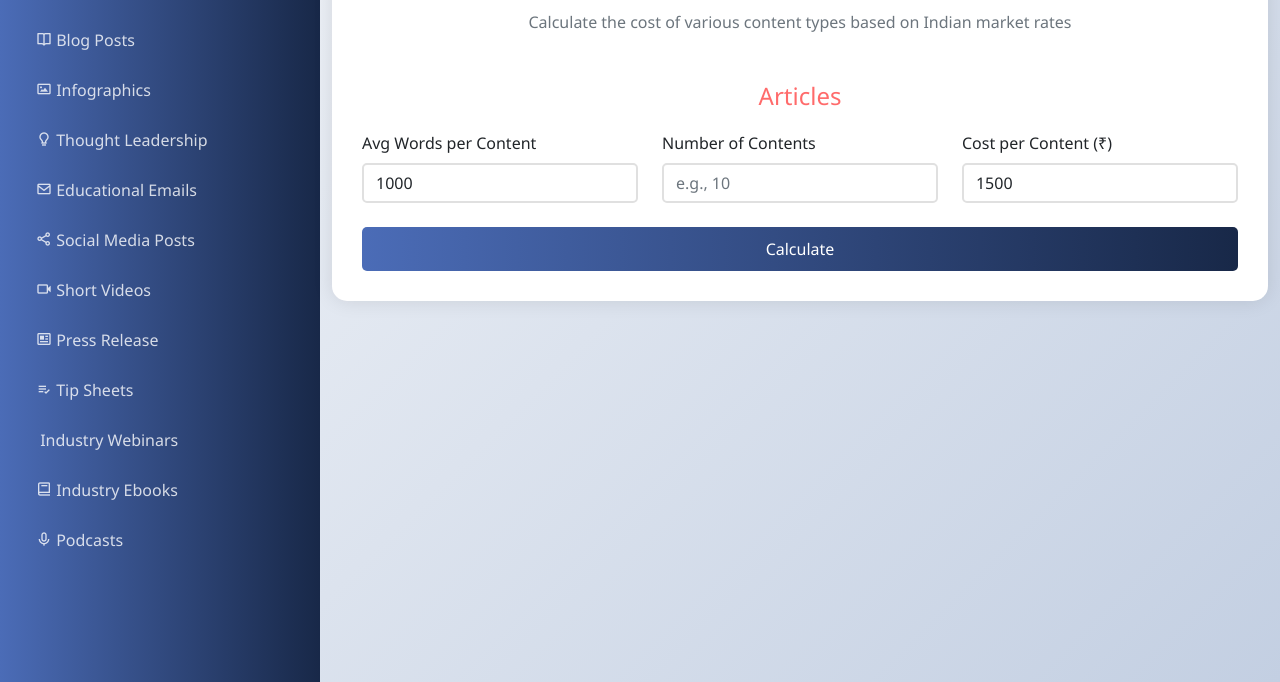
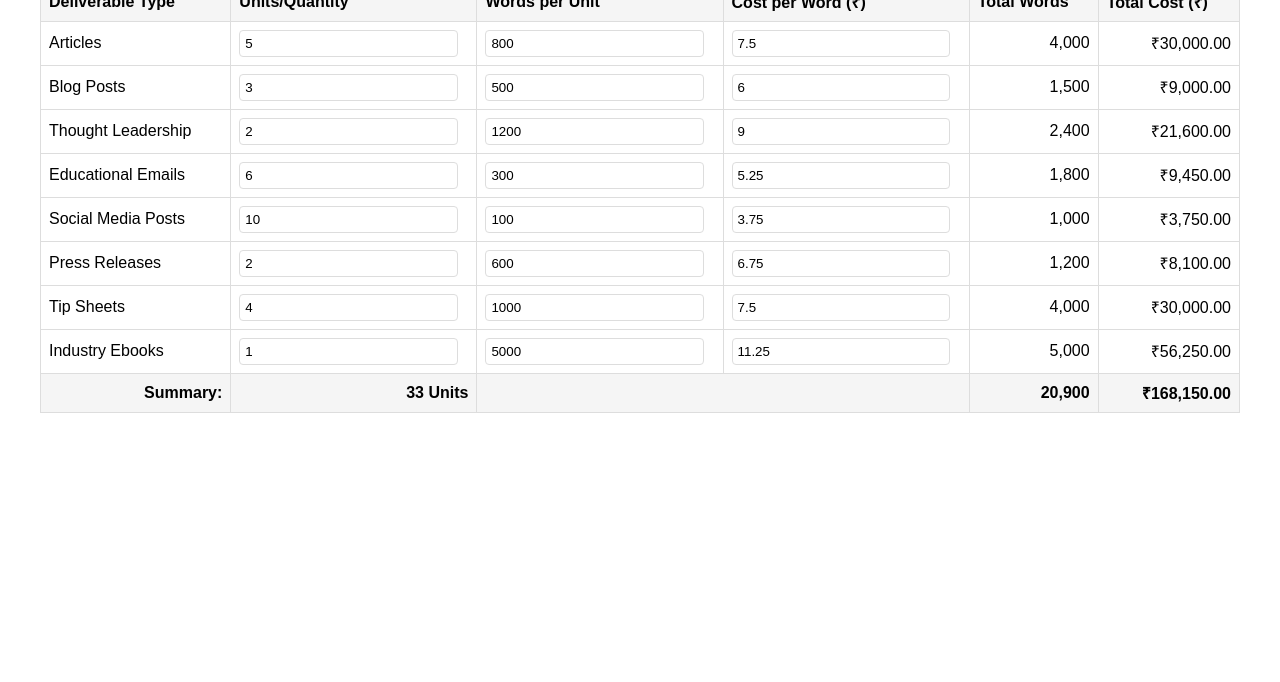
Before and after one commit to SaiTejaBrandstory/content, a plain HTML site: page index.html in a window 1280 px wide. Shown: the part 118-800 px from the top of the page. Drawn offline with nearby package versions, Linux system fonts and the light colour scheme.

Commit message:
"added new code"

```diff
--- a/index.html
+++ b/index.html
@@ -3,209 +3,149 @@
 <head>
     <meta charset="UTF-8">
     <meta name="viewport" content="width=device-width, initial-scale=1.0">
-    <title>Content Cost Calculator</title>
-    <link href="https://cdn.jsdelivr.net/npm/bootstrap@5.1.3/dist/css/bootstrap.min.css" rel="stylesheet">
-    <link href="https://cdn.jsdelivr.net/npm/boxicons@2.0.7/css/boxicons.min.css" rel="stylesheet">
+    <title>Content Deliverables Calculator</title>
     <style>
         body {
-            font-family: 'Segoe UI', Tahoma, Geneva, Verdana, sans-serif;
-            background: linear-gradient(135deg, #f5f7fa 0%, #c3cfe2 100%);
-            min-height: 100vh;
+            font-family: Arial, sans-serif;
+            padding: 20px;
+            max-width: 1200px;
+            margin: 0 auto;
         }
-        .dashboard {
-            background: linear-gradient(to right, #4b6cb7, #182848);
-            color: white;
-            padding: 20px;
-            height: 100vh;
-            overflow-y: auto;
-        }
-        .dashboard h2 {
-            margin-bottom: 30px;
-            font-weight: bold;
-            color: #FFD700;
-        }
-        .nav-link {
-            color: rgba(255, 255, 255, 0.8);
-            transition: all 0.3s;
-            border-radius: 5px;
-            margin-bottom: 10px;
-        }
-        .nav-link:hover, .nav-link.active {
-            background-color: rgba(255, 255, 255, 0.1);
-            color: #d8ed18;
-        }
-        .calculator {
-            background-color: white;
-            border-radius: 15px;
-            box-shadow: 0 0 20px rgba(0, 0, 0, 0.1);
-            padding: 30px;
+        table {
+            width: 100%;
+            border-collapse: collapse;
             margin-top: 20px;
         }
-        .calculator h1 {
-            color: #4b6cb7;
-            margin-bottom: 30px;
+        th, td {
+            border: 1px solid #ddd;
+            padding: 8px;
+            text-align: left;
         }
-        .content-type-heading {
-            color: #FF6B6B;
-            font-size: 24px;
-            margin-bottom: 20px;
+        th {
+            background-color: #f5f5f5;
         }
-        .form-control {
-            border: 2px solid #e0e0e0;
-            border-radius: 5px;
-            transition: all 0.3s;
+        input {
+            width: 90%;
+            padding: 5px;
+            border: 1px solid #ddd;
+            border-radius: 4px;
         }
-        .form-control:focus {
-            border-color: #4b6cb7;
-            box-shadow: 0 0 0 0.2rem rgba(75, 108, 183, 0.25);
+        .text-right {
+            text-align: right;
         }
-        .btn-calculate {
-            background: linear-gradient(to right, #4b6cb7, #182848);
-            border: none;
-            color: white;
-            padding: 10px 20px;
-            border-radius: 5px;
-            transition: all 0.3s;
-        }
-        .btn-calculate:hover {
-            transform: translateY(-2px);
-            box-shadow: 0 4px 10px rgba(75, 108, 183, 0.3);
-        }
-        .result {
-            background-color: #f8f9fa;
-            border-radius: 10px;
-            padding: 20px;
-            margin-top: 30px;
-        }
-        .result p {
-            margin-bottom: 10px;
-            font-size: 18px;
-        }
-        .result span {
+        tfoot {
             font-weight: bold;
-            color: #4CAF50;
+            background-color: #f5f5f5;
         }
     </style>
 </head>
 <body>
-    <div class="container-fluid">
-        <div class="row">
-            <!-- Left-side Dashboard -->
-            <div class="col-lg-3 dashboard">
-                <h2>Content Types</h2>
-                <nav class="nav flex-column" id="contentTypeNav">
-                    <!-- Content type links will be dynamically added here -->
-                </nav>
-            </div>
+    <h1>Content Deliverables Calculator (INR)</h1>
 
-            <!-- Right-side Calculator -->
-            <div class="col-lg-9">
-                <div class="calculator">
-                    <h1 class="text-center">Content Cost Calculator</h1>
-                    <p class="text-center text-muted mb-5">Calculate the cost of various content types based on Indian market rates</p>
+    <table id="calculatorTable">
+        <thead>
+            <tr>
+                <th>Deliverable Type</th>
+                <th>Units/Quantity</th>
+                <th>Words per Unit</th>
+                <th>Cost per Word (₹)</th>
+                <th>Total Words</th>
+                <th>Total Cost (₹)</th>
+            </tr>
+        </thead>
+        <tbody id="tableBody">
+            <!-- Rows will be added here by JavaScript -->
+        </tbody>
+        <tfoot>
+            <tr>
+                <td class="text-right">Summary:</td>
+                <td class="text-right"><span id="totalUnits">0</span> Units</td>
+                <td colspan="2"></td>
+                <td class="text-right"><span id="totalWords">0</span></td>
+                <td class="text-right">₹<span id="totalCost">0.00</span></td>
+            </tr>
+        </tfoot>
+    </table>
 
-                    <h2 id="selectedContentType" class="content-type-heading text-center">Articles</h2>
+    <script>
+        const deliverables = [
+            { type: 'Articles', count: 5, wordsPerItem: 800, costPerWord: 7.50 },
+            { type: 'Blog Posts', count: 3, wordsPerItem: 500, costPerWord: 6.00 },
+            { type: 'Thought Leadership', count: 2, wordsPerItem: 1200, costPerWord: 9.00 },
+            { type: 'Educational Emails', count: 6, wordsPerItem: 300, costPerWord: 5.25 },
+            { type: 'Social Media Posts', count: 10, wordsPerItem: 100, costPerWord: 3.75 },
+            { type: 'Press Releases', count: 2, wordsPerItem: 600, costPerWord: 6.75 },
+            { type: 'Tip Sheets', count: 4, wordsPerItem: 1000, costPerWord: 7.50 },
+            { type: 'Industry Ebooks', count: 1, wordsPerItem: 5000, costPerWord: 11.25 }
+        ];
 
-                    <div class="row mb-4">
-                        <div class="col-md-4">
-                            <label for="avgWords" class="form-label">Avg Words per Content</label>
-                            <input type="number" id="avgWords" class="form-control" placeholder="e.g., 1000">
-                        </div>
-                        <div class="col-md-4">
-                            <label for="units" class="form-label">Number of Contents</label>
-                            <input type="number" id="units" class="form-control" placeholder="e.g., 10">
-                        </div>
-                        <div class="col-md-4">
-                            <label for="costPerContent" class="form-label">Cost per Content (₹)</label>
-                            <input type="number" id="costPerContent" class="form-control" placeholder="e.g., 1500">
-                        </div>
-                    </div>
+        function calculateTotals() {
+            let totalUnits = 0;
+            let totalWords = 0;
+            let totalCost = 0;
 
-                    <button id="calculateBtn" class="btn btn-calculate w-100">Calculate</button>
+            deliverables.forEach(item => {
+                totalUnits += Number(item.count);
+                const itemWords = item.count * item.wordsPerItem;
+                totalWords += itemWords;
+                totalCost += itemWords * item.costPerWord;
+            });
 
-                    <div id="result" class="result" style="display: none;">
-                        <p>Total Content Words: <span id="totalWords"></span></p>
-                        <p>Total Cost: ₹<span id="totalCost"></span></p>
-                    </div>
-                </div>
-            </div>
-        </div>
-    </div>
-
-    <script src="https://cdn.jsdelivr.net/npm/bootstrap@5.1.3/dist/js/bootstrap.bundle.min.js"></script>
-    <script>
-        const contentTypes = {
-            articles: { icon: 'bx-file', avgWords: 1000, costPerContent: 1500 },
-            blogPosts: { icon: 'bx-book-open', avgWords: 800, costPerContent: 2000 },
-            infographics: { icon: 'bx-image', avgWords: 500, costPerContent: 5000 },
-            thoughtLeadership: { icon: 'bx-bulb', avgWords: 1500, costPerContent: 7000 },
-            educationalEmails: { icon: 'bx-envelope', avgWords: 600, costPerContent: 1000 },
-            socialMediaPosts: { icon: 'bx-share-alt', avgWords: 100, costPerContent: 500 },
-            shortVideos: { icon: 'bx-video', avgWords: 300, costPerContent: 10000 },
-            pressRelease: { icon: 'bx-news', avgWords: 500, costPerContent: 5000 },
-            tipSheets: { icon: 'bx-list-check', avgWords: 800, costPerContent: 3000 },
-            industryWebinars: { icon: 'bx-podcast', avgWords: 2000, costPerContent: 15000 },
-            industryEbooks: { icon: 'bx-book', avgWords: 5000, costPerContent: 25000 },
-            podcasts: { icon: 'bx-microphone', avgWords: 3000, costPerContent: 8000 },
-        };
-
-        const contentTypeNav = document.getElementById('contentTypeNav');
-        const selectedContentTypeHeading = document.getElementById('selectedContentType');
-        const avgWordsInput = document.getElementById('avgWords');
-        const unitsInput = document.getElementById('units');
-        const costPerContentInput = document.getElementById('costPerContent');
-        const calculateBtn = document.getElementById('calculateBtn');
-        const resultDiv = document.getElementById('result');
-        const totalWordsSpan = document.getElementById('totalWords');
-        const totalCostSpan = document.getElementById('totalCost');
-
-        function populateContentTypes() {
-            for (const [key, value] of Object.entries(contentTypes)) {
-                const navItem = document.createElement('a');
-                navItem.href = '#';
-                navItem.className = 'nav-link';
-                navItem.innerHTML = `<i class='bx ${value.icon}'></i> ${key.replace(/([A-Z])/g, ' $1').replace(/^./, str => str.toUpperCase())}`;
-                navItem.addEventListener('click', (e) => {
-                    e.preventDefault();
-                    updateSelectedContentType(key);
-                    document.querySelectorAll('.nav-link').forEach(link => link.classList.remove('active'));
-                    navItem.classList.add('active');
-                });
-                contentTypeNav.appendChild(navItem);
-            }
+            document.getElementById('totalUnits').textContent = totalUnits.toLocaleString();
+            document.getElementById('totalWords').textContent = totalWords.toLocaleString();
+            document.getElementById('totalCost').textContent = totalCost.toLocaleString(undefined, {
+                minimumFractionDigits: 2,
+                maximumFractionDigits: 2
+            });
         }
 
-        function updateSelectedContentType(contentType) {
-            const selectedType = contentTypes[contentType];
-            selectedContentTypeHeading.textContent = contentType.replace(/([A-Z])/g, ' $1').replace(/^./, str => str.toUpperCase());
-            avgWordsInput.value = selectedType.avgWords;
-            costPerContentInput.value = selectedType.costPerContent;
+        function updateDeliverable(index, field, value) {
+            deliverables[index][field] = Number(value);
+            updateRow(index);
+            calculateTotals();
         }
 
-        function calculateCost() {
-            const avgWords = parseInt(avgWordsInput.value);
-            const units = parseInt(unitsInput.value);
-            const costPerContent = parseInt(costPerContentInput.value);
+        function updateRow(index) {
+            const item = deliverables[index];
+            const totalWords = item.count * item.wordsPerItem;
+            const totalCost = totalWords * item.costPerWord;
 
-            if (isNaN(avgWords) || isNaN(units) || isNaN(costPerContent)) {
-                alert('Please enter valid numbers for all fields.');
-                return;
-            }
-
-            const totalWords = avgWords * units;
-            const totalCost = units * costPerContent;
-
-            totalWordsSpan.textContent = totalWords.toLocaleString();
-            totalCostSpan.textContent = totalCost.toLocaleString();
-            resultDiv.style.display = 'block';
+            const row = document.getElementById(`row-${index}`);
+            const cells = row.getElementsByTagName('td');
+            cells[4].textContent = totalWords.toLocaleString();
+            cells[5].textContent = '₹' + totalCost.toLocaleString(undefined, {
+                minimumFractionDigits: 2,
+                maximumFractionDigits: 2
+            });
         }
 
-        calculateBtn.addEventListener('click', calculateCost);
+        function createTable() {
+            const tbody = document.getElementById('tableBody');
+            deliverables.forEach((item, index) => {
+                const row = document.createElement('tr');
+                row.id = `row-${index}`;
 
-        // Initialize
-        populateContentTypes();
-        updateSelectedContentType('articles');
-        contentTypeNav.firstChild.classList.add('active');
+                row.innerHTML = `
+                    <td>${item.type}</td>
+                    <td><input type="number" value="${item.count}"
+                        onchange="updateDeliverable(${index}, 'count', this.value)"></td>
+                    <td><input type="number" value="${item.wordsPerItem}"
+                        onchange="updateDeliverable(${index}, 'wordsPerItem', this.value)"></td>
+                    <td><input type="number" step="0.25" value="${item.costPerWord}"
+                        onchange="updateDeliverable(${index}, 'costPerWord', this.value)"></td>
+                    <td class="text-right">${(item.count * item.wordsPerItem).toLocaleString()}</td>
+                    <td class="text-right">₹${(item.count * item.wordsPerItem * item.costPerWord).toLocaleString(undefined, {
+                        minimumFractionDigits: 2,
+                        maximumFractionDigits: 2
+                    })}</td>
+                `;
+                tbody.appendChild(row);
+            });
+        }
+
+        // Initialize the table
+        createTable();
+        calculateTotals();
     </script>
 </body>
 </html>
```
Also changed, not shown: index1.html (added, +211 -0 lines).
